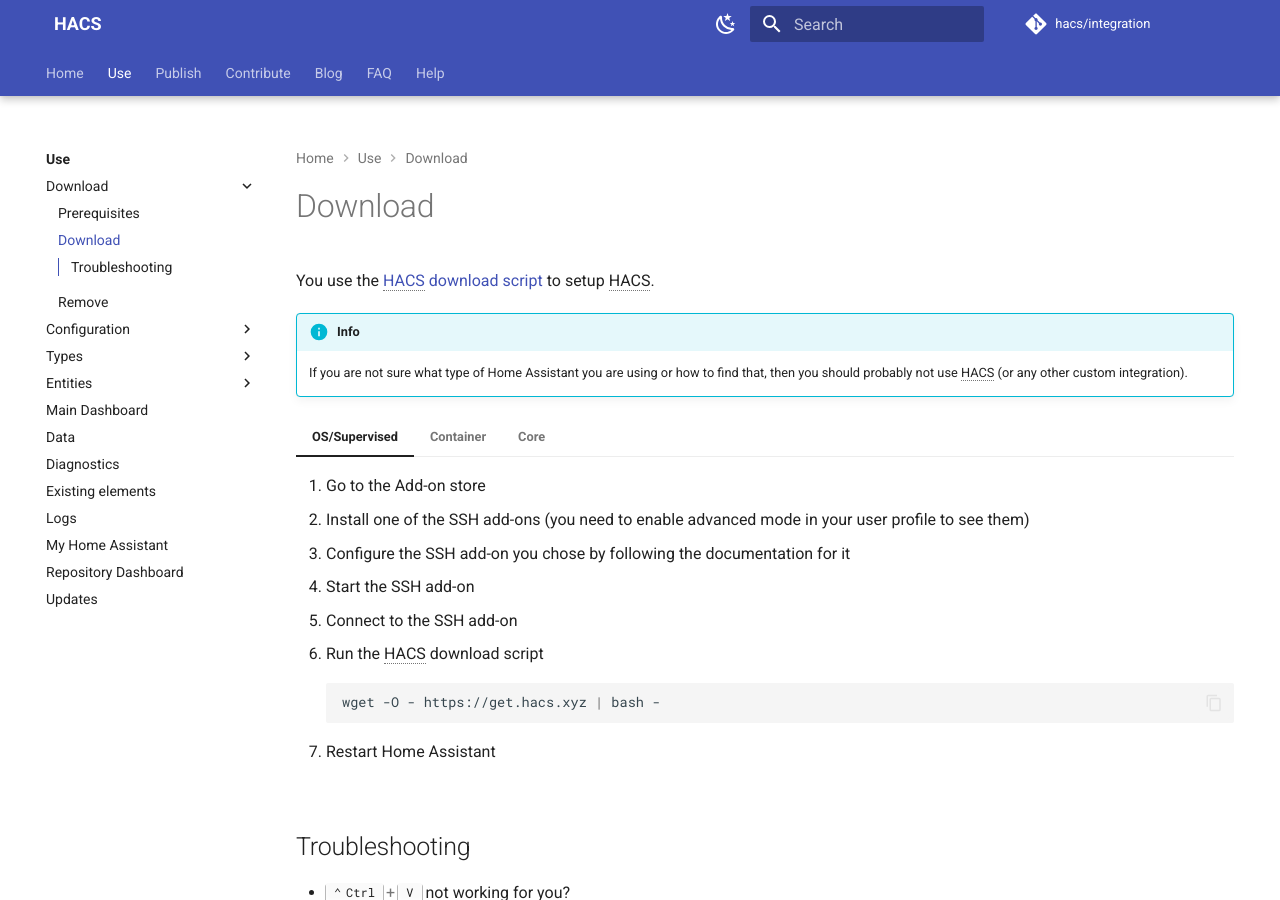
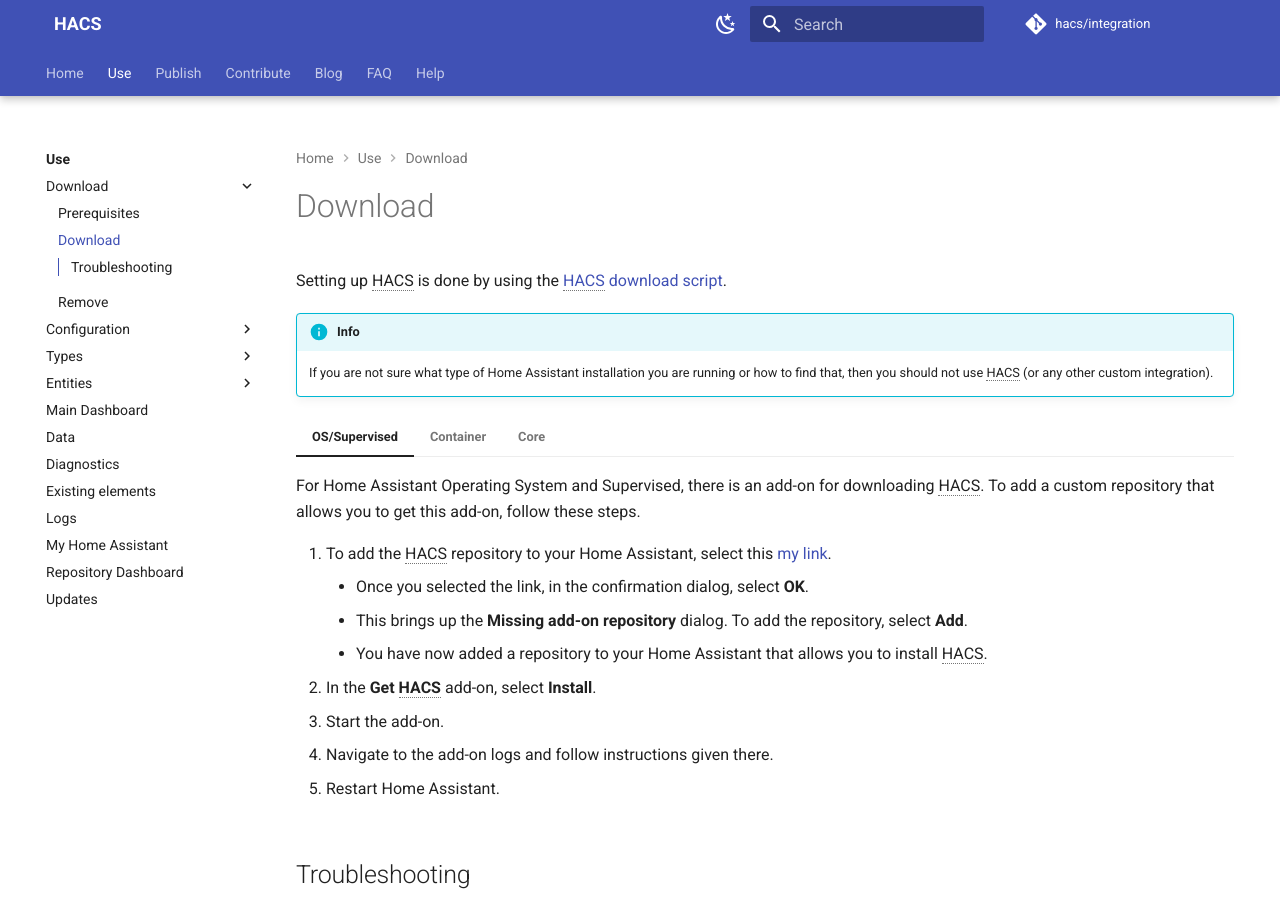
Before and after one commit to hacs/documentation, an MkDocs documentation site: the page built from source/docs/use/download/download.md, in a window 1280 px wide and 900 px high. Built offline with MkDocs 1.6.1 and Material for MkDocs 9.7.7, drawn with Linux system fonts in a browser that asks for light colours; plug-ins that fetch from the network failed and are left out; comment, search, counter and statistics services are not loaded.

Commit message:
Update OS steps to include add-on

````diff
--- a/source/docs/use/download/download.md
+++ b/source/docs/use/download/download.md
@@ -1,52 +1,49 @@
 ---
-id: download
 title: Download
 description: "HACS download steps"
 ---
-You use the [HACS download script](https://github.com/hacs/get) to setup HACS.
+Setting up HACS is done by using the [HACS download script](https://github.com/hacs/get).
 
 !!! info
-    If you are not sure what type of Home Assistant you are using or how to find that, then you should probably not use HACS (or any other custom integration).
+    If you are not sure what type of Home Assistant installation you are running or how to find that, then you should not use HACS (or any other custom integration).
 
 
 === "OS/Supervised"
 
-    1. Go to the Add-on store
-    1. Install one of the SSH add-ons (you need to enable advanced mode in your user profile to see them)
-    1. Configure the SSH add-on you chose by following the documentation for it
-    1. Start the SSH add-on
-    1. Connect to the SSH add-on
-    1. Run the HACS download script
+    For Home Assistant Operating System and Supervised, there is an add-on for downloading HACS. To add a custom repository that allows you to get this add-on, follow these steps.
+
+    1. To add the HACS repository to your Home Assistant, select this [my link](https://my.home-assistant.io/redirect/supervisor_addon/?addon=cb646a50_get&repository_url=https%3A%2F%2Fgithub.com%2Fhacs%2Faddons).
+        - Once you selected the link, in the confirmation dialog, select **OK**.
+        - This brings up the **Missing add-on repository** dialog. To add the repository, select **Add**.
+        - You have now added a repository to your Home Assistant that allows you to install HACS.
+    2. In the **Get HACS** add-on, select **Install**.
+    3. Start the add-on.
+    4. Navigate to the add-on logs and follow instructions given there.
+    5. Restart Home Assistant.
+
+=== "Container"
+
+    1. Open a terminal.
+    2. Go inside the container with `docker exec -it <name of container running homeassistant> bash`.
+    3. Run the HACS download script.
 
         ```bash
         wget -O - https://get.hacs.xyz | bash -
         ```
 
-    1. Restart Home Assistant
+    4. Restart Home Assistant.
 
-=== "Container"
+=== "Core"
 
-    1. Open a terminal
-    1. Go inside the container with `docker exec -it <name of container running homeassistant> bash`
-    1. Run the HACS download script
+    1. Open a terminal.
+    2. Change to the user that is running Home Assistant.
+    3. Run the HACS download script.
 
         ```bash
         wget -O - https://get.hacs.xyz | bash -
         ```
 
-    1. Restart Home Assistant
-
-=== "Core"
-
-    1. Open a terminal
-    1. Change to the user that is running Home Assistant
-    1. Run the HACS download script
-
-        ```bash
-        wget -O - https://get.hacs.xyz | bash -
-        ```
-
-    1. Restart Home Assistant
+    4. Restart Home Assistant.
 
 ## Troubleshooting
 
````
